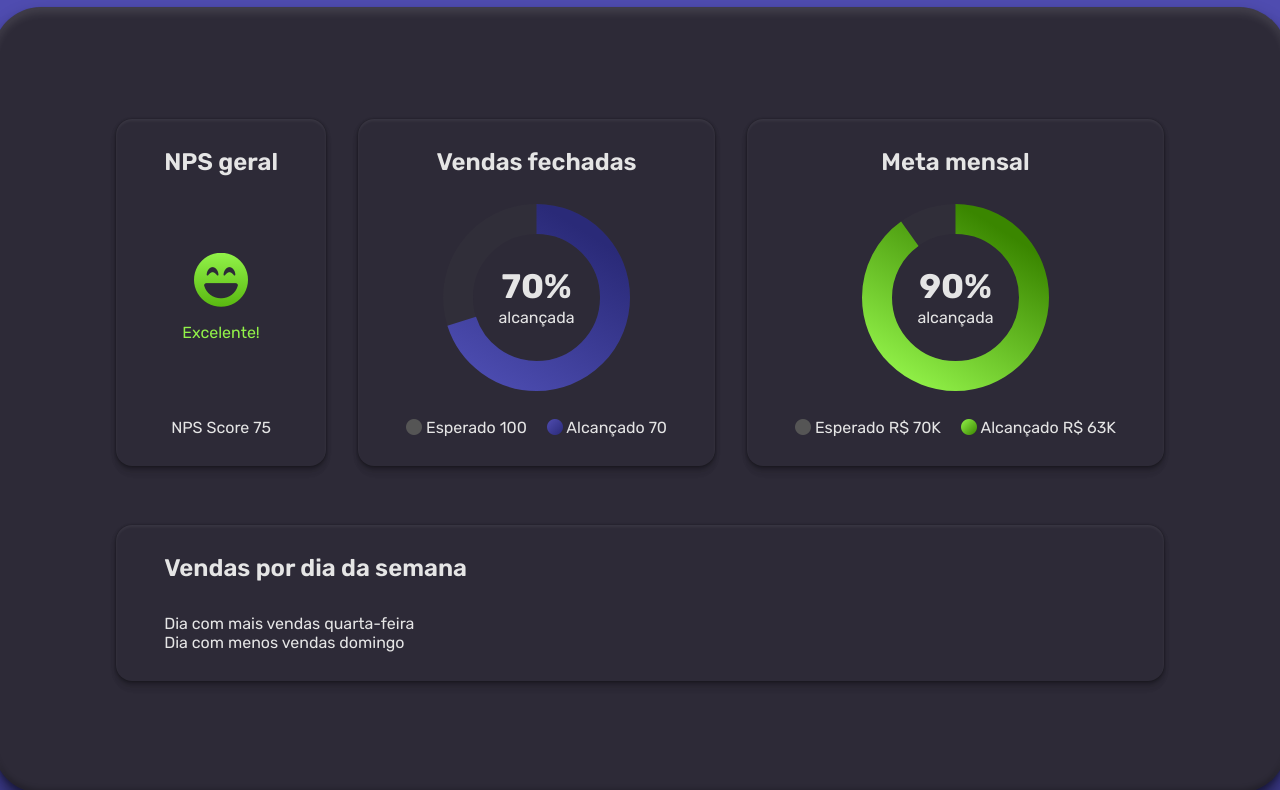
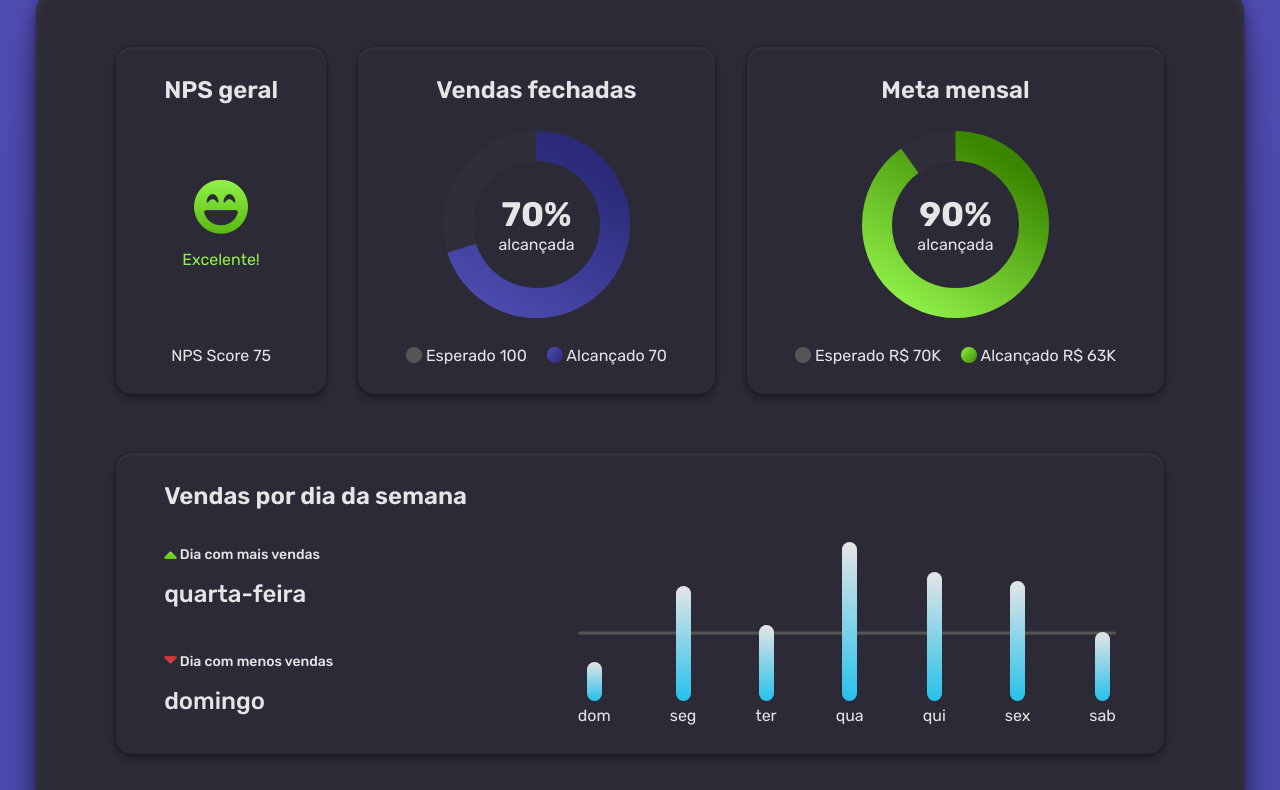
Before and after one commit to DaviGF02/Portfolio, a Vue app: page / in a window 1280 px wide. Shown: the top 790 px of the page. Built offline with nearby package versions, Linux system fonts and the light colour scheme.

Commit message:
finish dashboard

```diff
--- a/src/components/Dashboard.vue
+++ b/src/components/Dashboard.vue
@@ -75,15 +75,44 @@
         <div class="salesByDayOfTheWeek__content">
           <div class="bestAndWorstDay">
             <div class="bestDay">
-              <span>Dia com mais vendas</span>
+              <span><i class="fa-solid fa-caret-up"></i> Dia com mais vendas</span>
               quarta-feira
             </div>
             <div class="worstDay">
-              <span>Dia com menos vendas</span>
+              <span><i class="fa-solid fa-caret-down"></i> Dia com menos vendas</span>
               domingo
             </div>
           </div>
-          <div class="salesByDayOfTheWeek__graphic"></div>
+          <div class="salesByDayOfTheWeek__graphic">
+            <div class="graphic__wrapper">
+              <div class="graphic__bar" style="--height: 3.9rem"></div>
+              <span>dom</span>
+            </div>
+            <div class="graphic__wrapper">
+              <div class="graphic__bar" style="--height: 11.5rem"></div>
+              <span>seg</span>
+            </div>
+            <div class="graphic__wrapper">
+              <div class="graphic__bar" style="--height: 7.6rem"></div>
+              <span>ter</span>
+            </div>
+            <div class="graphic__wrapper">
+              <div class="graphic__bar" style="--height: 15.9rem"></div>
+              <span>qua</span>
+            </div>
+            <div class="graphic__wrapper">
+              <div class="graphic__bar" style="--height: 12.9rem"></div>
+              <span>qui</span>
+            </div>
+            <div class="graphic__wrapper">
+              <div class="graphic__bar" style="--height: 12rem"></div>
+              <span>sex</span>
+            </div>
+            <div class="graphic__wrapper">
+              <div class="graphic__bar" style="--height: 6.9rem"></div>
+              <span>sab</span>
+            </div>
+          </div>
         </div>
       </div>
     </div>
@@ -102,7 +131,7 @@
     grid-template-columns: max-content max-content max-content;
     column-gap: 3.2rem;
     row-gap: 5.9rem;
-    padding: 11.2rem 12.3rem;
+    padding: 8rem 8rem;
     background: $bgDark;
     border-radius: 4.8rem;
     @include bigShadow;
@@ -170,7 +199,9 @@
 
         &:nth-child(2) {
           //calc(stroke-dasharray - (stroke-dasharray * percentual do grafico)/ 100)
-          stroke-dashoffset: calc(var(--circleSize) - (var(--circleSize)* var(--percentage))/100);
+          stroke-dashoffset: calc(
+            var(--circleSize) - (var(--circleSize) * var(--percentage)) / 100
+          );
           animation: progress 2s ease-in-out backwards;
           animation-delay: 1s;
         }
@@ -192,7 +223,7 @@
         display: grid;
         place-content: center;
         position: relative;
-        .closedSales__percent{
+        .closedSales__percent {
           position: absolute;
           top: 50%;
           left: 50%;
@@ -232,7 +263,7 @@
         display: grid;
         place-content: center;
         position: relative;
-        .monthlyGoal__percent{
+        .monthlyGoal__percent {
           position: absolute;
           top: 50%;
           left: 50%;
@@ -268,6 +299,86 @@
       .salesByDayOfTheWeek__content {
         display: flex;
         gap: 3.2rem;
+        justify-content: space-between;
+        .bestAndWorstDay {
+          display: grid;
+          gap: 3.2rem;
+          .bestDay {
+            display: grid;
+            gap: 0.8rem;
+            font-weight: $bigRegular;
+            font-size: 2.4rem;
+            .fa-caret-up {
+              font-size: 2rem;
+              background-image: linear-gradient(180deg, $lightSuccessGreen 0%, $successGreen 100%);
+              background-clip: text;
+              -webkit-background-clip: text;
+              -webkit-text-fill-color: transparent;
+              position: relative;
+              top: 0.5rem;
+            }
+            span {
+              font-size: 1.4rem;
+            }
+          }
+          .worstDay {
+            display: grid;
+            gap: 0.8rem;
+            font-weight: $bigRegular;
+            font-size: 2.4rem;
+            .fa-caret-down {
+              font-size: 2rem;
+              background-image: linear-gradient(180deg, $thunderbird 0%, $indianRed 100%);
+              background-clip: text;
+              -webkit-background-clip: text;
+              -webkit-text-fill-color: transparent;
+            }
+            span {
+              font-size: 1.4rem;
+            }
+          }
+        }
+        .salesByDayOfTheWeek__graphic {
+          display: flex;
+          gap: 5.9rem;
+          align-items: flex-end;
+          position: relative;
+
+          &::before {
+            content: '';
+            display: block;
+            height: 0.3rem;
+            width: 100%;
+            background: $emperor;
+            border-radius: 99.9rem;
+            position: absolute;
+            top: 50%;
+            transform: translateY(-50%);
+            z-index: 0;
+          }
+
+          @keyframes barsAnimation {
+            0% {
+              height: 0;
+            }
+          }
+          .graphic__wrapper {
+            display: flex;
+            flex-direction: column;
+            justify-content: center;
+            align-items: center;
+            gap: 0.5rem;
+            z-index: 1;
+            .graphic__bar {
+              width: 1.5rem;
+              height: var(--height);
+              background: linear-gradient(180deg, $envelopeWhite 0%, $pictonBlue 100%);
+              border-radius: 99.9rem;
+              animation: barsAnimation 2s backwards;
+              animation-delay: 1s;
+            }
+          }
+        }
       }
     }
   }
--- a/src/scss/_colors.scss
+++ b/src/scss/_colors.scss
@@ -44,7 +44,7 @@ $corn: #deb201;
 $successColor: #3a8600;
 $errorColor: #9c060b;
 $successGreen: #48a700;
-$lightSuccessGreen: #92F249;
+$lightSuccessGreen: #92f249;
 
 //buttonColors
 $darkGrayButton: linear-gradient(180deg, rgba($black, 0.05) 0%, rgba($white, 0.05) 100%), $bgDark;
--- a/src/scss/_typography.scss
+++ b/src/scss/_typography.scss
@@ -3,10 +3,11 @@
 $fontFamily: 'Rubik', sans-serif;
 
 // Font weights
-$bold: 700;
-$semiBold: 600;
 $light: 300;
 $regular: 400;
+$bigRegular: 500;
+$semiBold: 600;
+$bold: 700;
 
 // Default rules for typography
 @mixin fontStandards {
```
